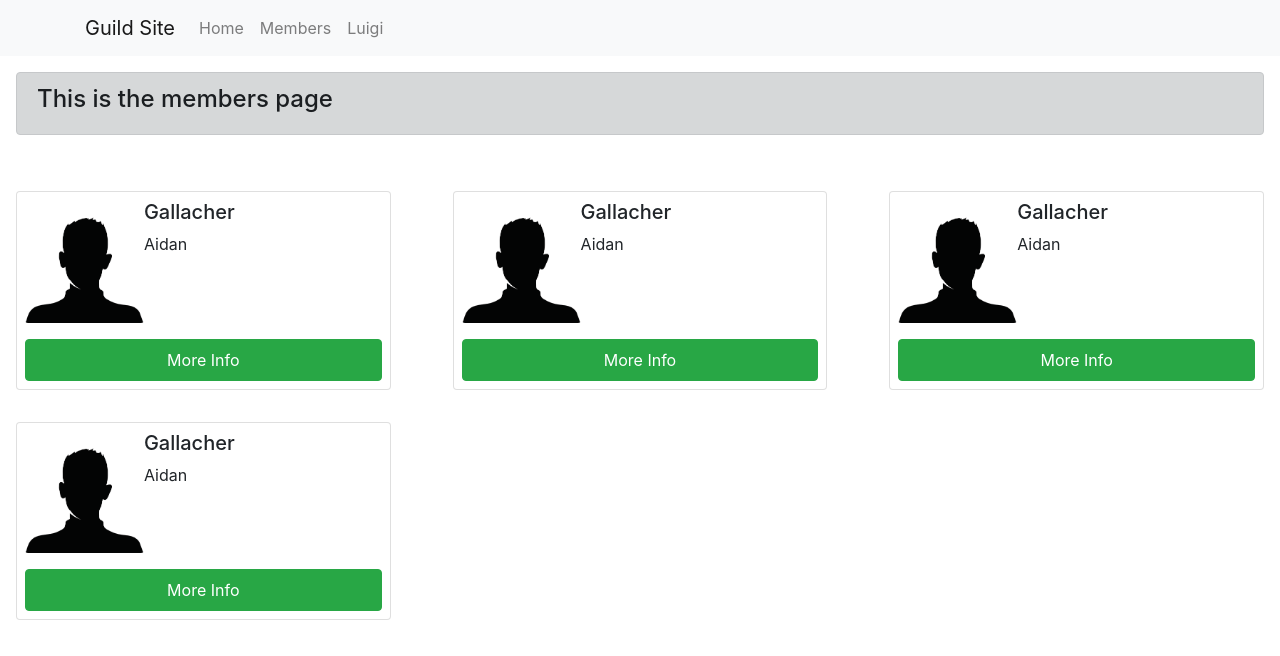
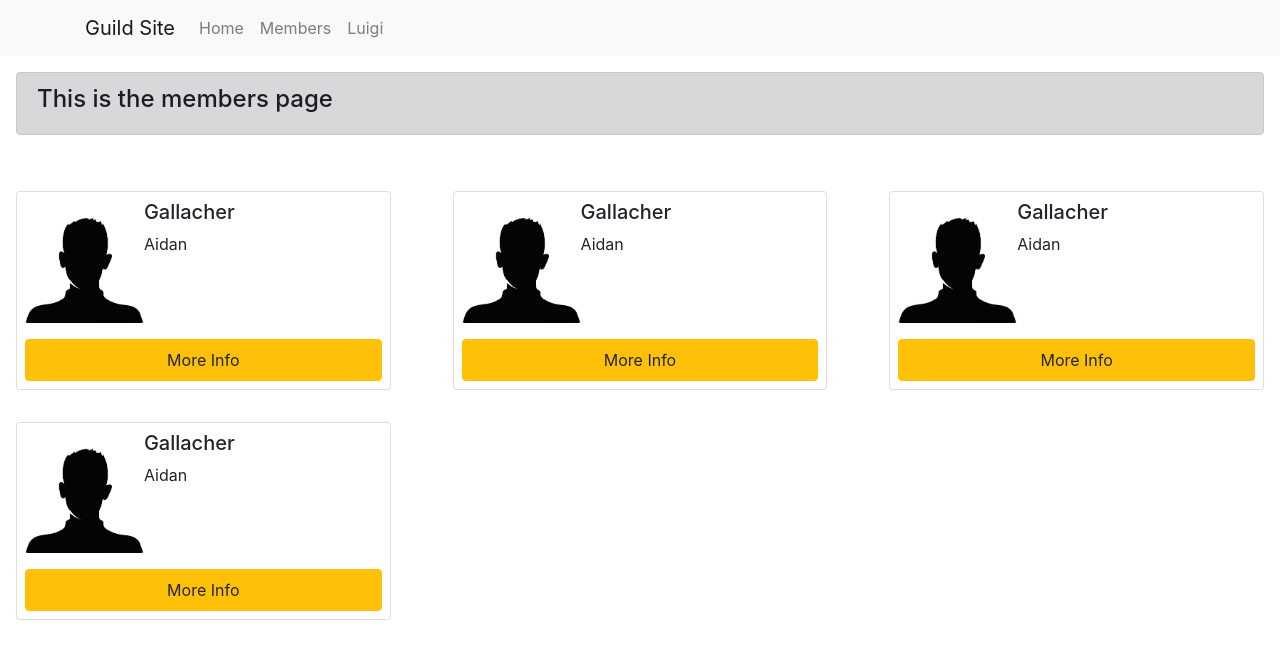
Before and after one commit to FlorpWasTaken/alanproject, an Angular app in the folder my-angular-app/: page /members in a window 1280 px wide. Shown: the top 656 px of the page. Built offline with nearby package versions, Linux system fonts and the light colour scheme.

Commit message:
Changed button to warning

```diff
--- a/my-angular-app/src/app/members/member/more-info/more-info.component.html
+++ b/my-angular-app/src/app/members/member/more-info/more-info.component.html
@@ -1,7 +1,7 @@
 
 <div class="row">
   <div class="col-12">
-    <button class="btn btn-success btn-block p-2" (click)="tableToggle()">{{buttonText}}</button>
+    <button class="btn btn-warning btn-block p-2" (click)="tableToggle()">{{buttonText}}</button>
   </div>
   <div class="col-12"
   *ngIf="showTable">
```
